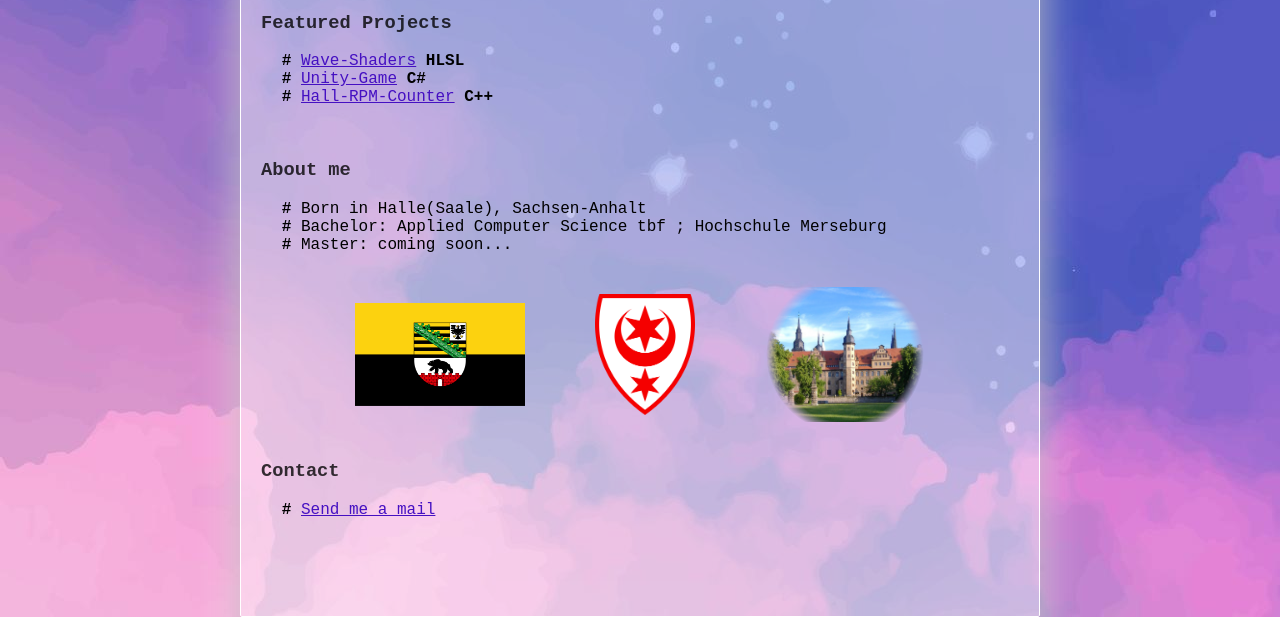
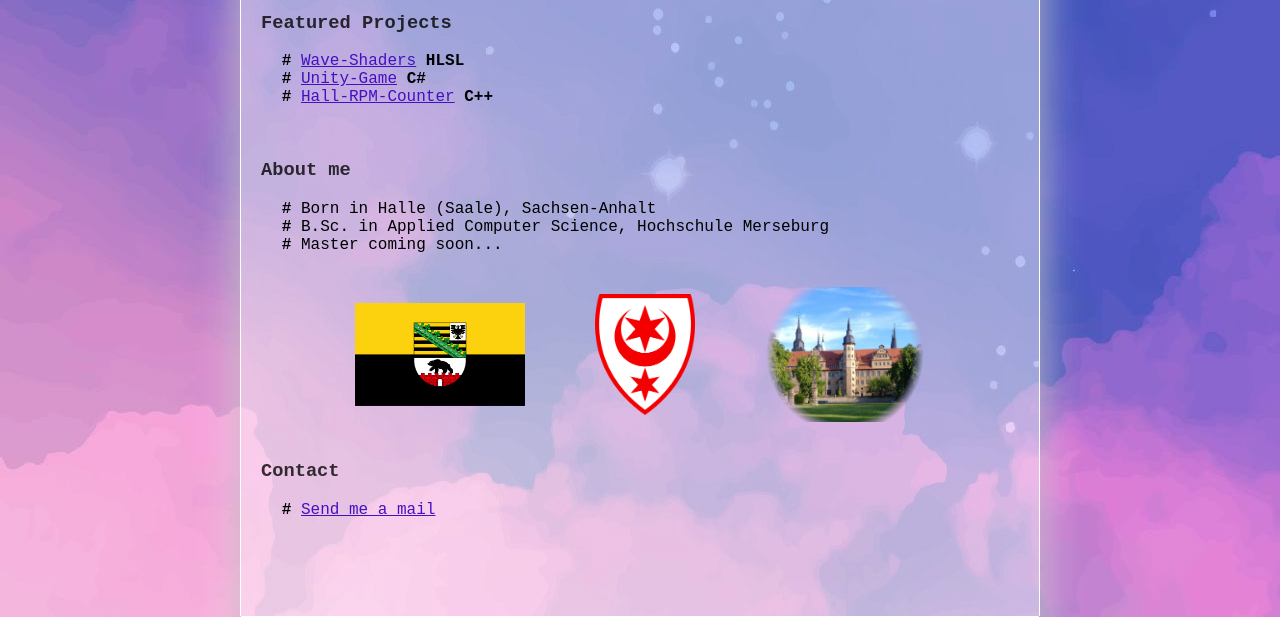
Before and after one commit to SchubideiCroissant/schubideicroissant.github.io, a plain HTML site: page index.html in a window 1280 px wide. Shown: the part 183-800 px from the top of the page. Drawn offline with Linux system fonts and the light colour scheme.

Commit message:
Fix formatting, and B.Sc.

```diff
--- a/index.html
+++ b/index.html
@@ -34,9 +34,9 @@
 
         <h3>About me</h3>
             <ul>
-                <li> Born in Halle(Saale), Sachsen-Anhalt</li>
-                <li> Bachelor: Applied Computer Science tbf ; Hochschule Merseburg</li>
-                <li> Master: coming soon... </li>
+                <li> Born in Halle (Saale), Sachsen-Anhalt</li>
+                <li>B.Sc. in Applied Computer Science, Hochschule Merseburg</li>
+                <li> Master coming soon... </li>
             </ul>
 
 
```
